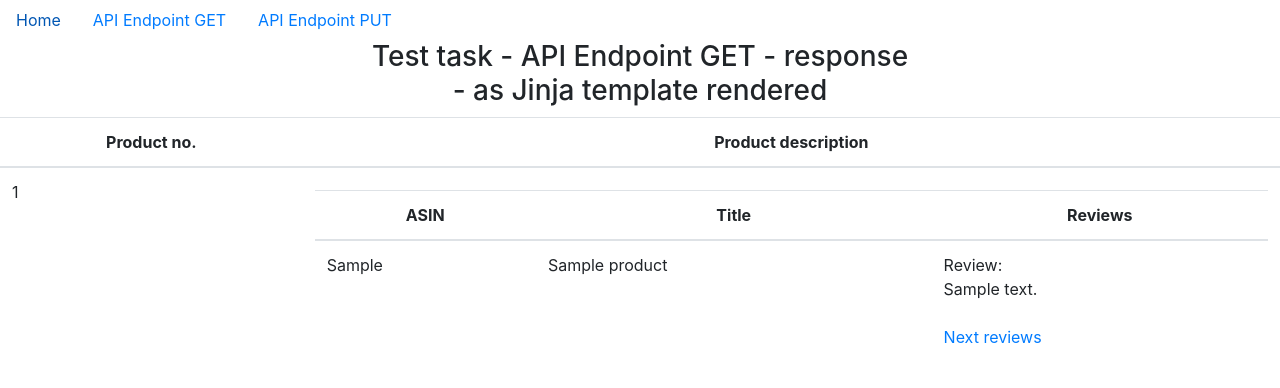
After one commit to IAmBotmaker/testtask1, a Flask app: template app/templates/get-endpoint-specific-jinja.html in a window 1280 px wide. The commit adds this page. Shown: the top 388 px of the page. Run offline with Flask 2, Linux system fonts and the light colour scheme; tables that the repository leaves empty hold one stand-in row (values such as "Sample post"); the template is opened without the code that fills it: values that come from a table or form of the project are taken from there, most other values are stand-ins (such as "Sample title", 1, 10 or a date in 2020); parts of the project's set-up code (start-up, migrations or seed data) failed here and were passed over; some libraries are stand-ins or nearby versions.

Commit message:
GET endpoint with pagination - response as Jinja render - DONE

```diff
--- a/app/celery.py
+++ b/app/celery.py
@@ -3,7 +3,7 @@ from celery import Celery
 celery = Celery(
     'app',
     broker='pyamqp://',
-    #backend='rpc://',
+    # backend='rpc://',
     backend='rpc://',
     include=['app.tasks']
 )
--- a/app/routes.py
+++ b/app/routes.py
@@ -1,6 +1,7 @@
 from app import app
-from flask import render_template, jsonify, url_for
+from flask import render_template, jsonify, url_for, request
 from .tasks import celery_task_del_table_content, celery_task_parse_csv_to_db
+from app.models import Products, Reviews
 
 
 @app.route('/')
@@ -21,9 +22,23 @@ def parse_csv():
     return jsonify({}), 202, {'Location': url_for('taskstatus2', task_id=task2_command.id)}
 
 @app.route('/get-endpoint-init', methods=['GET', 'POST'])
-def get_endpoint():
-    #task3_command = celery_task_get_endpoint.apply_async()
-    return render_template('get-endpoint.html')
+def get_endpoint_init():
+    products = Products.query.all()
+    return render_template('get-endpoint.html', products=products)
+
+@app.route('/get-endpoint-jinja/<int:num>', methods=['GET'])
+def get_endpoint_specific(num):
+    product = Products.query.filter_by(id = num).first()
+    #pagination
+    page = request.args.get('page', 1, type=int)
+    reviews = product.reviews.paginate(page, app.config['REVIEWS_PER_PAGE'], False)
+    next_url = url_for('get_endpoint_specific', num=product.id , page=reviews.next_num) \
+        if reviews.has_next else None
+    print("next_url", next_url)
+    prev_url = url_for('get_endpoint_specific', num=product.id, page=reviews.prev_num) \
+        if reviews.has_prev else None
+    print("prev_url", prev_url)
+    return render_template('get-endpoint-specific-jinja.html', product=product, reviews=reviews.items, next_url=next_url, prev_url=prev_url)
 
 @app.route('/put-endpoint-init', methods=['GET', 'POST'])
 def put_endpoint():
--- /dev/null
+++ b/app/templates/get-endpoint-specific-jinja.html
@@ -0,0 +1,74 @@
+{% extends 'base.html' %}
+
+{% block link %}
+rel="stylesheet" href="https://stackpath.bootstrapcdn.com/bootstrap/4.3.1/css/bootstrap.min.css" integrity="sha384-ggOyR0iXCbMQv3Xipma34MD+dH/1fQ784/j6cY/iJTQUOhcWr7x9JvoRxT2MZw1T" crossorigin="anonymous"
+{% endblock %}
+
+{% block title %}
+Test task
+{% endblock %}
+
+{% block header %}
+<header class="site-header">
+    <ul class="nav">
+        <li class="nav-item">
+            <a class="nav-link" href="/">Home</a>
+        </li>
+        <li class="nav-item">
+            <a class="nav-link active" href="/get-endpoint-init">API Endpoint GET</a>
+        </li>
+        <li class="nav-item">
+            <a class="nav-link" href="/put-endpoint-init">API Endpoint PUT</a>
+        </li>
+    </ul>
+</header>
+{% endblock %}
+
+{% block body %}
+    <script src="https://cdnjs.cloudflare.com/ajax/libs/popper.js/1.14.7/umd/popper.min.js" integrity="sha384-UO2eT0CpHqdSJQ6hJty5KVphtPhzWj9WO1clHTMGa3JDZwrnQq4sF86dIHNDz0W1" crossorigin="anonymous"></script>
+    <script src="https://stackpath.bootstrapcdn.com/bootstrap/4.3.1/js/bootstrap.min.js" integrity="sha384-JjSmVgyd0p3pXB1rRibZUAYoIIy6OrQ6VrjIEaFf/nJGzIxFDsf4x0xIM+B07jRM" crossorigin="anonymous"></script>
+    <h3 style="text-align: center">Test task - API Endpoint GET - response<br> - as Jinja template rendered</h3>
+    <table class="table" style="margin-top: 10px;" id="selected_product_table">
+        <thead>
+            <tr>
+                <th class="text-center align-middle">Product no.</th>
+                <th class="text-center align-middle">Product description</th>
+            </tr>
+        </thead>
+        <tbody>
+            <tr>
+                <td>{{ product.id }}</td>
+                <td>
+                    <table class="table" style="margin-top: 10px;" id="selected_product_details_table">
+                        <thead>
+                            <tr>
+                                <th class="text-center align-middle">ASIN</th>
+                                <th class="text-center align-middle">Title</th>
+                                <th class="text-center align-middle">Reviews</th>
+                            </tr>
+                        </thead>
+                        <tbody>
+                            <tr>
+                                <td>{{ product.asin }}</td>
+                                <td>{{ product.title }}</td>
+                                <td>
+                                    {% for review in reviews %}
+                                        Review:<br> {{review.review}}<br><br>
+                                    {% endfor %}
+                                    {% if prev_url %}
+                                        <a href="{{ prev_url }}">Prev reviews</a>
+                                    {% endif %}
+                                    {% if next_url %}
+                                        <a href="{{ next_url }}">Next reviews</a>
+                                    {% endif %}
+                                </td>
+                            </tr>
+                         </tbody>
+                    </table>
+                </td>
+            </tr>
+        </tbody>
+    </table>
+
+{% endblock %}
+</html>
```
Also changed, not shown: app/templates/get-endpoint.html (+20 -5 lines).
